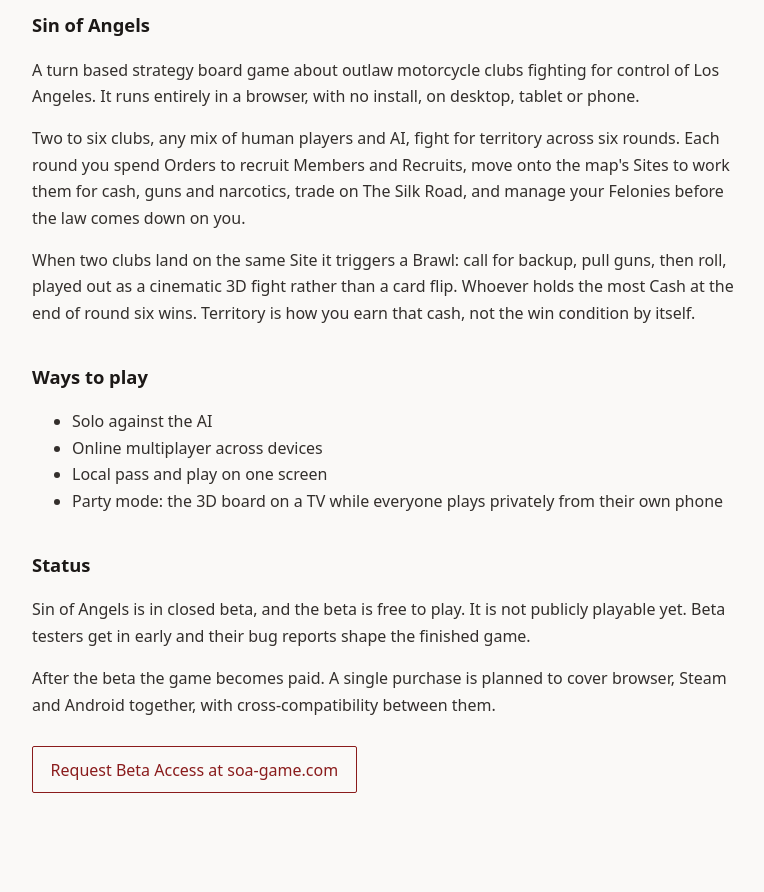
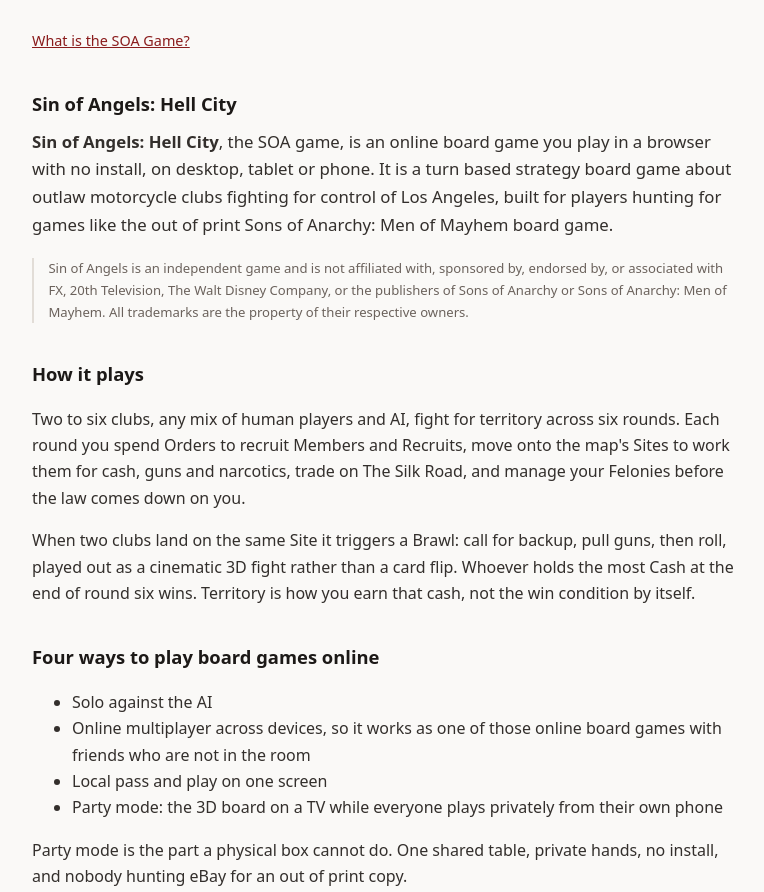
Before and after one commit to crimedigital/crimedigital.github.io, a plain HTML site: page index.html in a window 1280 px wide. Shown: the part 149-1041 px from the top of the page, without its empty margins (256-1020 px from the left). Drawn offline with Linux system fonts and the light colour scheme.

Commit message:
Keyword-led rewrite: online board game and SOA game entity stacking

```diff
--- a/index.html
+++ b/index.html
@@ -3,36 +3,50 @@
 <head>
 <meta charset="utf-8">
 <meta name="viewport" content="width=device-width, initial-scale=1">
-<title>CRIME Digital</title>
-<meta name="description" content="CRIME Digital is a two person game studio. We make Sin of Angels, a browser based outlaw motorcycle club strategy board game.">
+<title>Sin of Angels (SOA Game): an online board game you play in a browser | CRIME Digital</title>
+<meta name="description" content="Sin of Angels: Hell City is an online board game you play in a browser with no install. The SOA game is a turn based outlaw motorcycle club strategy board game: play solo against the AI, online board games with friends, or party mode on a TV.">
+<link rel="canonical" href="https://crimedigital.github.io/">
 <style>
 body{max-width:44rem;margin:0 auto;padding:2.5rem 1.25rem 4rem;font:16px/1.65 system-ui,-apple-system,Segoe UI,Roboto,sans-serif;color:#1c1917;background:#faf9f7}
-h1{font-size:2rem;margin:0 0 .25rem}
+h1{font-size:1.9rem;margin:0 0 .25rem;line-height:1.25}
 h2{font-size:1.15rem;margin:2.25rem 0 .5rem}
 p,li{color:#332f2c}
 a{color:#8a1c1c}
 .sub{color:#6b625c;margin:0 0 2rem}
+.lede{font-size:1.05rem;margin:0 0 1.25rem}
+.disc{font-size:.82rem;color:#6b625c;border-left:2px solid #e2ddd7;padding-left:.9rem;margin:0 0 2rem}
 .cta{display:inline-block;margin-top:.75rem;padding:.6rem 1.1rem;border:1px solid #8a1c1c;border-radius:2px;text-decoration:none}
+nav{font-size:.9rem;margin:0 0 2rem}
 footer{margin-top:3rem;padding-top:1rem;border-top:1px solid #e2ddd7;color:#6b625c;font-size:.9rem}
 </style>
 </head>
 <body>
-<h1>CRIME Digital</h1>
+<h1>CRIME Digital: makers of Sin of Angels, an online board game for the browser</h1>
 <p class="sub">A two person game studio. Zach Forbes and Greg Nagel.</p>
-<h2>Sin of Angels</h2>
-<p>A turn based strategy board game about outlaw motorcycle clubs fighting for control of Los Angeles. It runs entirely in a browser, with no install, on desktop, tablet or phone.</p>
+<nav><a href="/sin-of-angels.html">What is the SOA Game?</a></nav>
+
+<h2>Sin of Angels: Hell City</h2>
+<p class="lede"><strong>Sin of Angels: Hell City</strong>, the SOA game, is an online board game you play in a browser with no install, on desktop, tablet or phone. It is a turn based strategy board game about outlaw motorcycle clubs fighting for control of Los Angeles, built for players hunting for games like the out of print Sons of Anarchy: Men of Mayhem board game.</p>
+<p class="disc">Sin of Angels is an independent game and is not affiliated with, sponsored by, endorsed by, or associated with FX, 20th Television, The Walt Disney Company, or the publishers of Sons of Anarchy or Sons of Anarchy: Men of Mayhem. All trademarks are the property of their respective owners.</p>
+
+<h2>How it plays</h2>
 <p>Two to six clubs, any mix of human players and AI, fight for territory across six rounds. Each round you spend Orders to recruit Members and Recruits, move onto the map's Sites to work them for cash, guns and narcotics, trade on The Silk Road, and manage your Felonies before the law comes down on you.</p>
 <p>When two clubs land on the same Site it triggers a Brawl: call for backup, pull guns, then roll, played out as a cinematic 3D fight rather than a card flip. Whoever holds the most Cash at the end of round six wins. Territory is how you earn that cash, not the win condition by itself.</p>
-<h2>Ways to play</h2>
+
+<h2>Four ways to play board games online</h2>
 <ul>
 <li>Solo against the AI</li>
-<li>Online multiplayer across devices</li>
+<li>Online multiplayer across devices, so it works as one of those online board games with friends who are not in the room</li>
 <li>Local pass and play on one screen</li>
 <li>Party mode: the 3D board on a TV while everyone plays privately from their own phone</li>
 </ul>
-<h2>Status</h2>
-<p>Sin of Angels is in closed beta, and the beta is free to play. It is not publicly playable yet. Beta testers get in early and their bug reports shape the finished game.</p>
+<p>Party mode is the part a physical box cannot do. One shared table, private hands, no install, and nobody hunting eBay for an out of print copy.</p>
+
+<h2>Status and pricing</h2>
+<p><a href="https://soa-game.com">Sin of Angels, the SOA game</a>, is in closed beta, and the beta is free to play. It is not publicly playable yet. Beta testers get in early and their bug reports shape the finished game.</p>
 <p>After the beta the game becomes paid. A single purchase is planned to cover browser, Steam and Android together, with cross-compatibility between them.</p>
 <p><a class="cta" href="https://soa-game.com">Request Beta Access at soa-game.com</a></p>
+
+<footer>CRIME Digital, a two person studio by Zach Forbes and Greg Nagel. Sin of Angels: Hell City, the SOA board game online, at <a href="https://soa-game.com">soa-game.com</a>.</footer>
 </body>
 </html>
```
